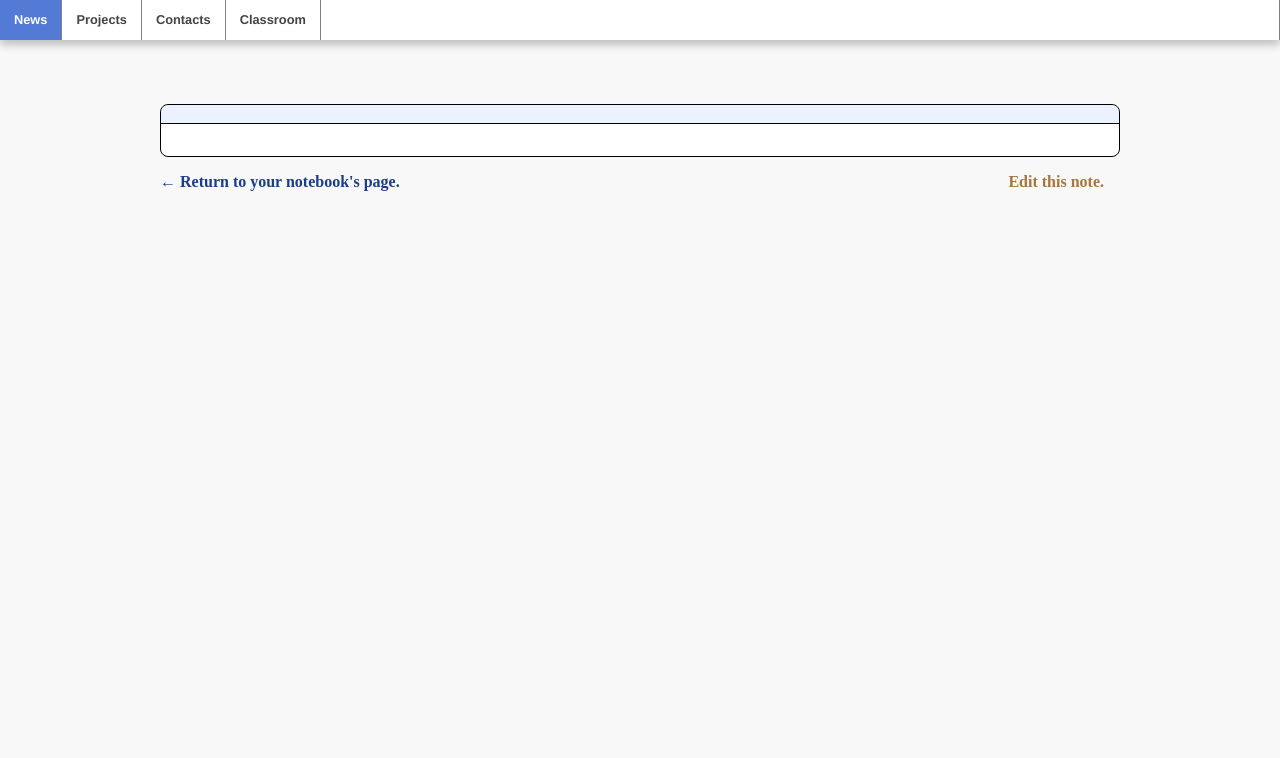
After one commit to andresgsaravia/research-engine, a Python web app: template templates/notebook_note.html in a window 1280 px wide. The commit adds this page. Shown: the top 758 px of the page. Run offline with Jinja, Linux system fonts and the light colour scheme; the template is opened without the code that fills it, so the values that code supplies are empty.

Commit message:
Note page in place. Closes #78

```diff
--- /dev/null
+++ b/css/note.css
@@ -0,0 +1,52 @@
+/* About the diplay of a single note in a notebook */
+
+.note {
+    background: white;
+    border: 1px solid black;
+    border-radius: 0.5em;
+}
+
+.note .date {
+    position: relative;
+    float: right;
+    color: #777777;
+    font-size: 0.9em;
+    padding-top: 0.5em;
+    padding-right: 1em;
+}
+
+.note .title {
+    font-weight: bold;
+    font-size: 1.1em;
+    color: black;
+    padding-top: 0.5em;
+    padding-bottom: 0.5em;
+    padding-left: 1em;
+    padding-right: 1em;
+    border-bottom: 1px solid black;
+    background: #EBF1FF;
+    border-top-right-radius: 0.5em;
+    border-top-left-radius: 0.5em;
+}
+
+.note .note-content {
+    padding-top: 1em;
+    padding-bottom: 1em;
+    padding-left: 3em;
+    padding-right: 3em;
+}
+
+.return-link {
+    padding-top: 1em;
+}
+
+.edit-link {
+    position: relative;
+    float: right;
+    padding-top: 1em;
+    padding-right: 1em;
+}
+
+.edit-link a {
+    color: #A67739;
+}
--- a/main.py
+++ b/main.py
@@ -23,6 +23,7 @@ app = webapp2.WSGIApplication([('/', frontend.MainPage),
                                ('/projects/project/(.+)/nb/edit/(.+)', projects.EditNotebookPage),
                                ('/projects/project/(.+)/nb/note/(.+)', projects.NotePage),
                                ('/projects/project/(.+)/nb/new_note/(.+)', projects.NewNotePage),
+                               ('/projects/project/(.+)/nb/edit_note/(.+)', projects.EditNotePage),
                                ('/projects/project/(.+)/nb/(.+)', projects.NotebookPage),
                                ('/projects/project/(.+)/ref/edit/(.+)', projects.EditReferencePage),
                                ('/projects/project/(.+)/ref/(.+)', projects.ReferencePage),
--- a/templates/notebook_new_note.html
+++ b/templates/notebook_new_note.html
@@ -23,8 +23,8 @@
 
 </form>
 
-<div class="error">
-  {{error}}
-</div>
+<br/><div class="error">{{error}}</div>
+
+<a href="/projects/project/{{project_key}}/nb/{{notebook.key()}}">&larr; Return to your notebook's page.</a>
 
 {% endblock %}
--- /dev/null
+++ b/templates/notebook_note.html
@@ -0,0 +1,29 @@
+{% extends "base.html" %}
+
+{% block head %}
+  <title>Research Engine | Note</title>
+  <link href="/css/note.css" rel="stylesheet" type="text/css" />
+{% endblock %}
+
+
+{% block content %}
+
+<h2>{{notebook.name}}</h2>
+
+<div class="note">
+
+  <div class="date">{{note.date.strftime("%d-%b-%Y")}}</div>
+  <div class="title">{{note.title}}</div>
+  <div class="note-content">{{note.content.replace("\n", "<br/>") | safe}}</div>
+
+</div>
+
+<div class="edit-link">
+  <a href="/projects/project/{{project_key}}/nb/edit_note/{{note.key()}}">Edit this note.</a>
+</div>
+
+<div class="return-link">
+  <a href="/projects/project/{{project_key}}/nb/{{notebook.key()}}">&larr; Return to your notebook's page.</a>
+</div>
+
+{% endblock %}
```
Also changed, not shown: src/projects.py (+8 -2 lines).
